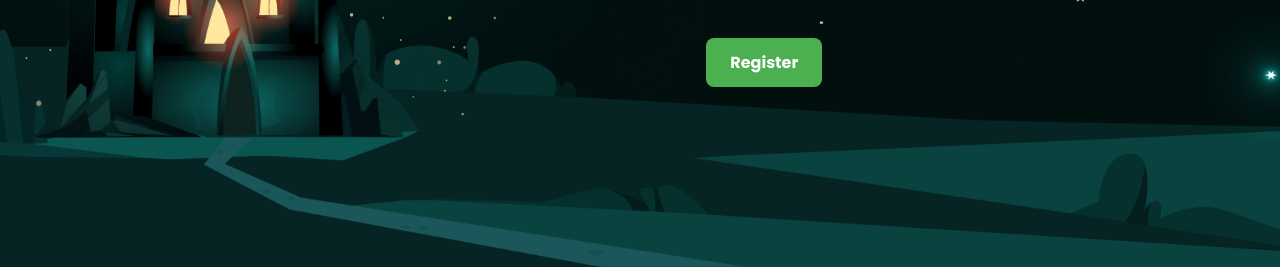
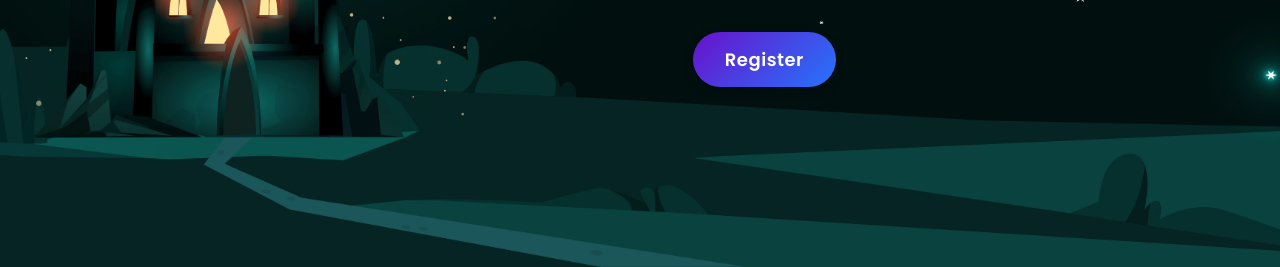
Before and after one commit to aaryaa135/ADVENTUM---2025, a plain HTML site: page index.html in a window 1280 px wide. Shown: the part 533-800 px from the top of the page. Drawn offline with nearby package versions, Linux system fonts and the light colour scheme.

Commit message:
register button

```diff
--- a/css/register.css
+++ b/css/register.css
@@ -1,33 +1,37 @@
 .register-button-container {
     display: flex;
     justify-content: center;
-    margin-top: 16px;
+    margin-top: 20px;
 }
 
 .register-button {
-    background-color: #4CAF50; /* Green */
-    color: white;
-    padding: 12px 24px;
-    font-size: 16px;
-    font-weight: bold;
+    background: linear-gradient(135deg, #6a11cb, #2575fc); /* Modern gradient */
+    color: #fff;
+    padding: 14px 32px;
+    font-size: 18px;
+    font-weight: 600;
     border: none;
-    border-radius: 8px;
+    border-radius: 50px; /* Rounded edges */
     text-decoration: none;
     cursor: pointer;
-    transition: background-color 0.3s ease;
+    box-shadow: 0 4px 12px rgba(0, 0, 0, 0.15); /* Subtle shadow for depth */
+    transition: all 0.3s ease;
     text-align: center;
     display: inline-block;
+    letter-spacing: 0.5px;
 }
 
 .register-button:hover {
-    background-color: #45a049;
+    background: linear-gradient(135deg, #2575fc, #6a11cb); /* Reverse gradient on hover */
+    box-shadow: 0 6px 20px rgba(0, 0, 0, 0.25); /* Enhanced shadow on hover */
+    transform: translateY(-3px); /* Slight lift effect */
 }
 
 /* Mobile Responsiveness */
 @media (max-width: 600px) {
     .register-button {
-        width: 80%; /* Adjust width for smaller screens */
-        font-size: 14px;
-        padding: 10px;
+        width: 90%; /* Wider on smaller screens */
+        font-size: 16px;
+        padding: 12px;
     }
 }
--- a/index.html
+++ b/index.html
@@ -102,6 +102,7 @@
                                             Register
                                         </a>
                                     </div>
+
 <!--                                     <div class="apply-button" data-hackathon-slug="horizon-acm"
                                         data-button-theme="dark-inverted"
                                         style="height: 44px; width: 312px; margin-left: auto; margin-right: auto;">
@@ -138,7 +139,7 @@
             <div class="h-container">
                 <style>
                     .p1 {
-                        line-height: 1.0em !important;
+                        line-height: 1.5em !important;
                     }
                 </style>
                 <h1 class='about-header'>What is Adventum?</h1>
```
